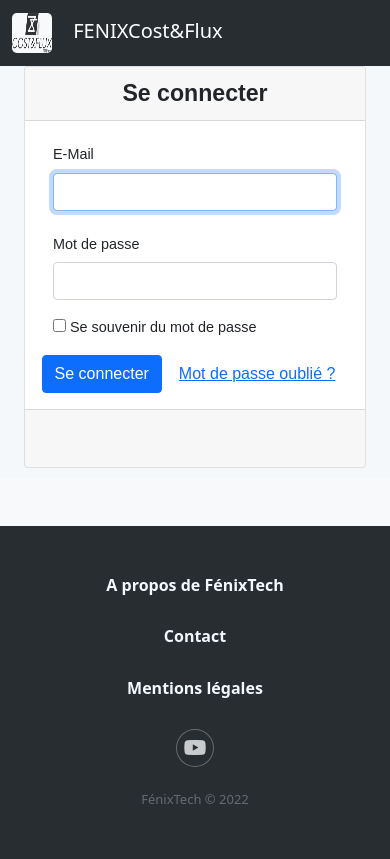
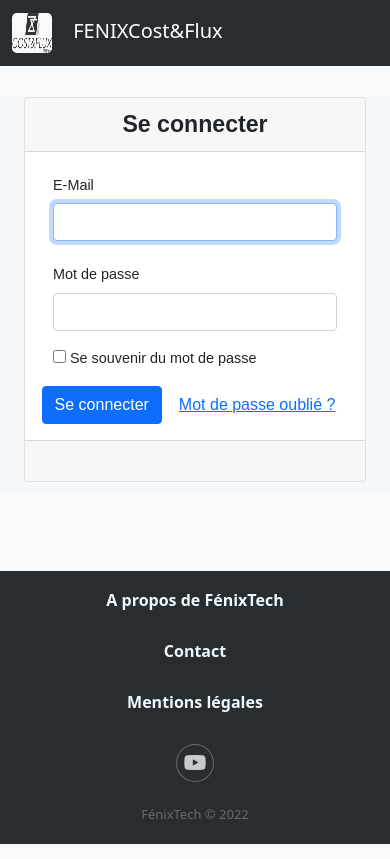
Before and after one commit to Tiphaine-dureau/FenixTech-BI, a website: page app/index.html in a window 390 px wide. Drawn offline with nearby package versions, Linux system fonts and the light colour scheme.

Commit message:
Bf-Push down connexion card on mobile

```diff
--- a/app/assets/styles/footer.css
+++ b/app/assets/styles/footer.css
@@ -1,5 +1,5 @@
 .footer-dark {
-    padding: 50px 0;
+    padding: 20px 0;
     color: #f0f9ff;
     background-color: #282d32;
 }
--- a/app/index.html
+++ b/app/index.html
@@ -122,12 +122,8 @@
 
                             <!-- Fin de formulaire de connexion -->
                         </div>
-                        <div class="card-footer">
-                            <div
-                                id="error"
-                                class="mb-0 pb-0"
-                                style="height: 41px"
-                            ></div>
+                        <div class="card-footer" style="height: 41px">
+                            <div id="error" class="mb-0 pb-0"></div>
                         </div>
                     </div>
                 </div>
```
